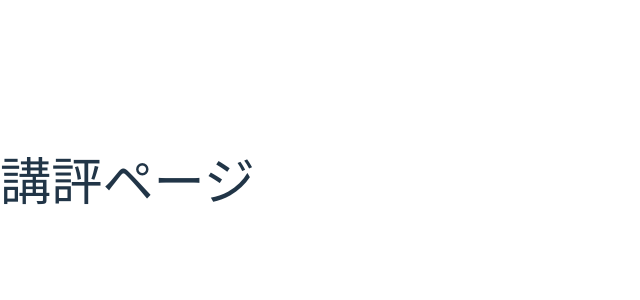
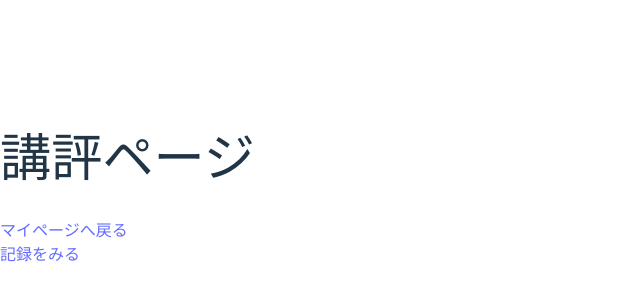
Before and after one commit to maixp089/aikotoba, a React (Vite) app in the folder frontend/: page /evaluation in a window 1280 px wide. Shown: the part 220-520 px from the top of the page, without its empty margins (0-640 px from the left). Built offline with nearby package versions, Linux system fonts and the light colour scheme.

Commit message:
add: マイページ、記録ページ遷移リンク

```diff
--- a/frontend/src/pages/Evaluation.tsx
+++ b/frontend/src/pages/Evaluation.tsx
@@ -1,7 +1,12 @@
+import BackToMyPage from "../components/BackToMyPage";
+import ToRecord from "../components/ToRecord";
+
 const Evaluation = () => {
   return (
     <div>
       <h1>講評ページ</h1>
+      <BackToMyPage />
+      <ToRecord />
     </div>
   );
 };
```
